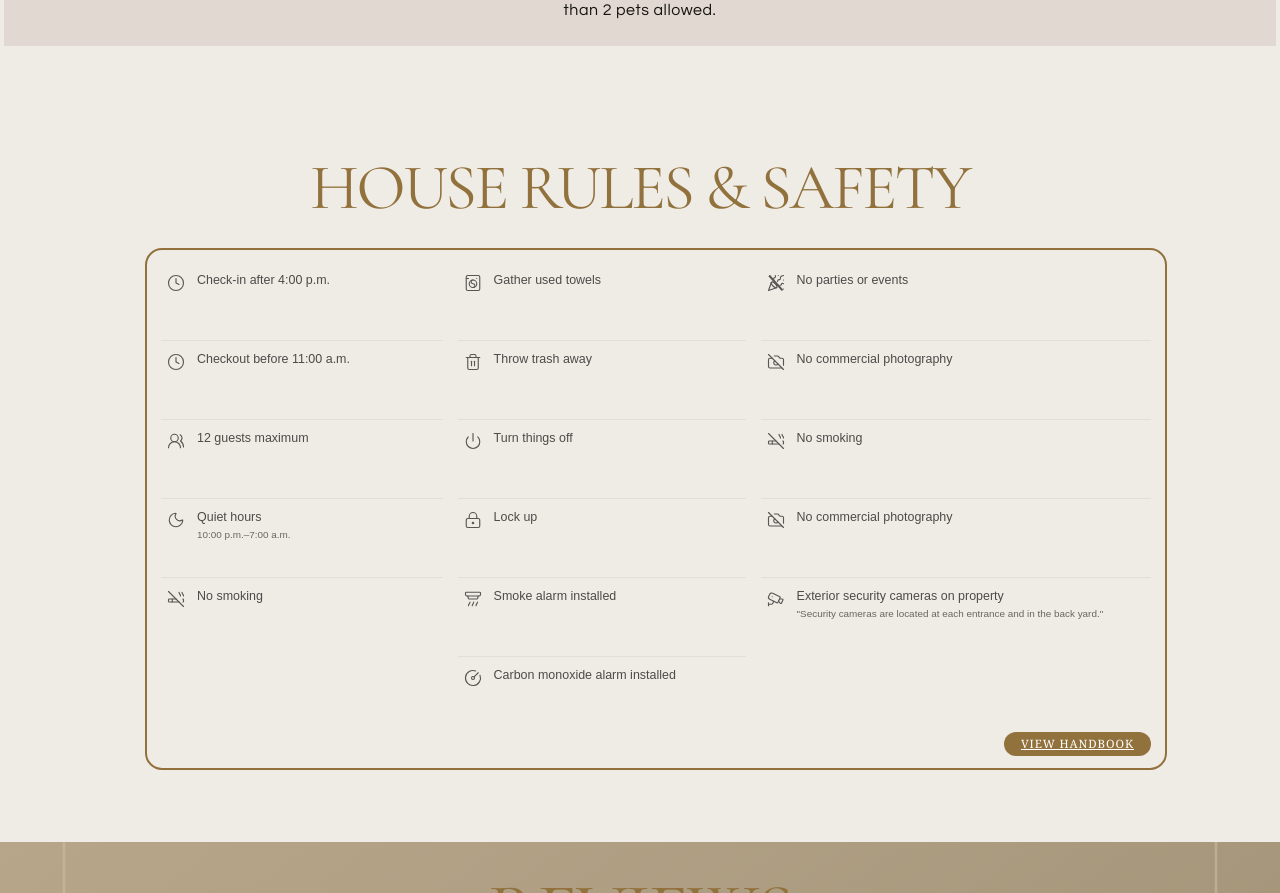
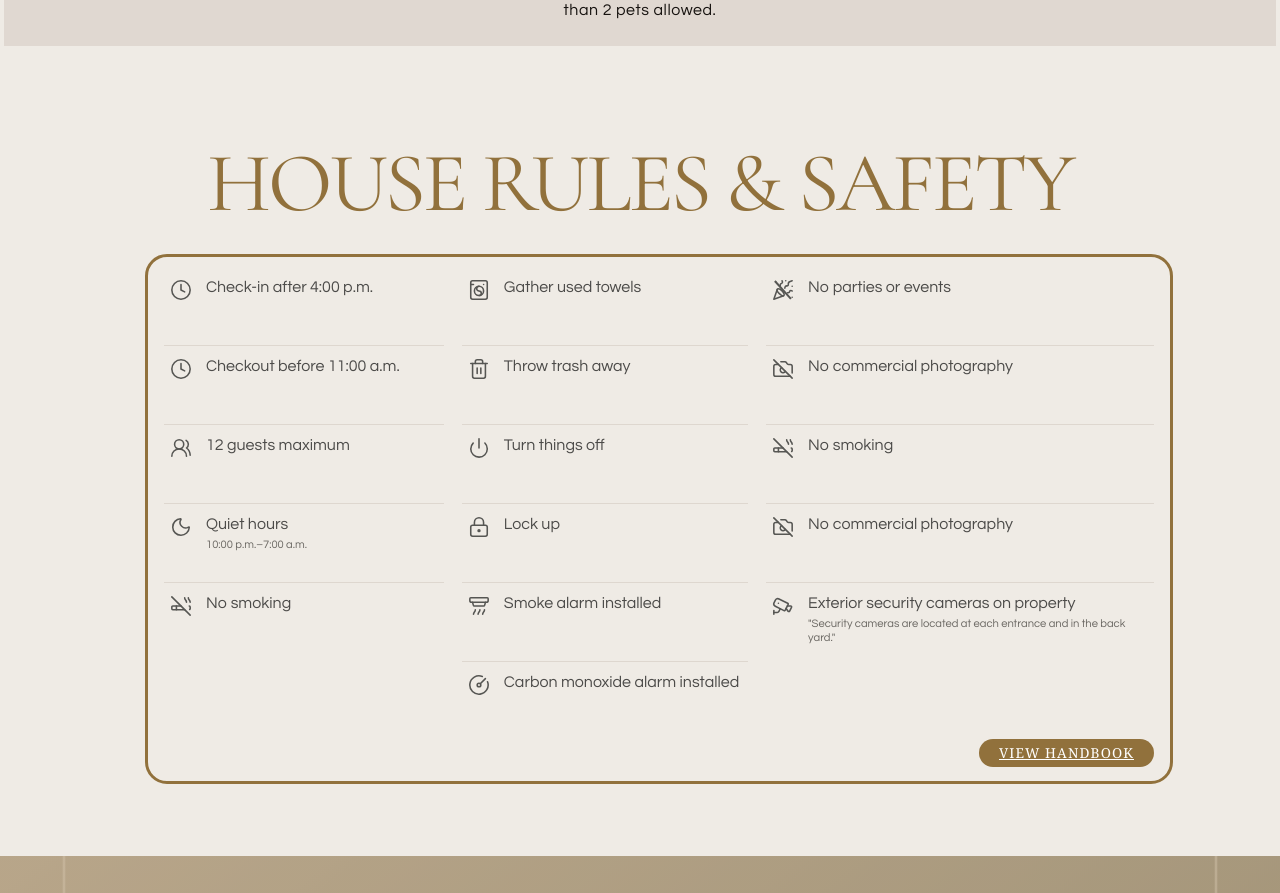
Before and after one commit to Fauxbear95/tuer-accomodations, a React (Vite) app: page / in a window 1280 px wide. Shown: the part 11107-12000 px from the top of the page. Built offline with nearby package versions, Linux system fonts and the light colour scheme.

Commit message:
Match house rules section styling to reference

```diff
--- a/src/styles/rules-safety.css
+++ b/src/styles/rules-safety.css
@@ -135,11 +135,79 @@
 }
 
 @media (min-width: 901px) {
+  .rules-safety-section {
+    padding-top: 26px;
+  }
+
   .rules-safety-container {
-    width: 900px;
-    max-width: 900px;
     margin-left: auto;
     margin-right: auto;
+  }
+
+  .rules-safety-title {
+    margin-bottom: 30px;
+    font-size: 5.25rem;
+    line-height: 0.95;
+  }
+
+  .rules-panel {
+    padding: 10px 16px 14px;
+    border-width: 3px;
+    border-radius: 22px;
+  }
+
+  .rules-grid {
+    grid-template-columns: 0.88fr 0.9fr 1.22fr;
+    gap: 18px;
+  }
+
+  .rule-item {
+    min-height: 58px;
+    gap: 12px;
+    padding: 10px 4px;
+    border-bottom-color: rgba(103, 70, 52, 0.12);
+  }
+
+  .rule-icon {
+    width: 26px;
+    height: 26px;
+    flex-basis: 26px;
+  }
+
+  .rule-icon svg {
+    width: 22px;
+    height: 22px;
+    stroke-width: 1.7;
+  }
+
+  .rule-icon-prohibited::after {
+    top: 12px;
+    width: 24px;
+    height: 1.7px;
+  }
+
+  .rule-title {
+    font-family: "Questrial", Arial, sans-serif;
+    font-size: 1rem;
+    line-height: 1.2;
+  }
+
+  .rule-detail {
+    margin-top: 4px;
+    font-family: "Questrial", Arial, sans-serif;
+    font-size: 0.7rem;
+    line-height: 1.25;
+  }
+
+  .rules-handbook-row {
+    margin-top: -1px;
+  }
+
+  .rules-handbook-button {
+    min-width: 175px;
+    min-height: 28px;
+    padding: 4px 18px;
+    font-size: 0.86rem;
   }
 }
 
```
